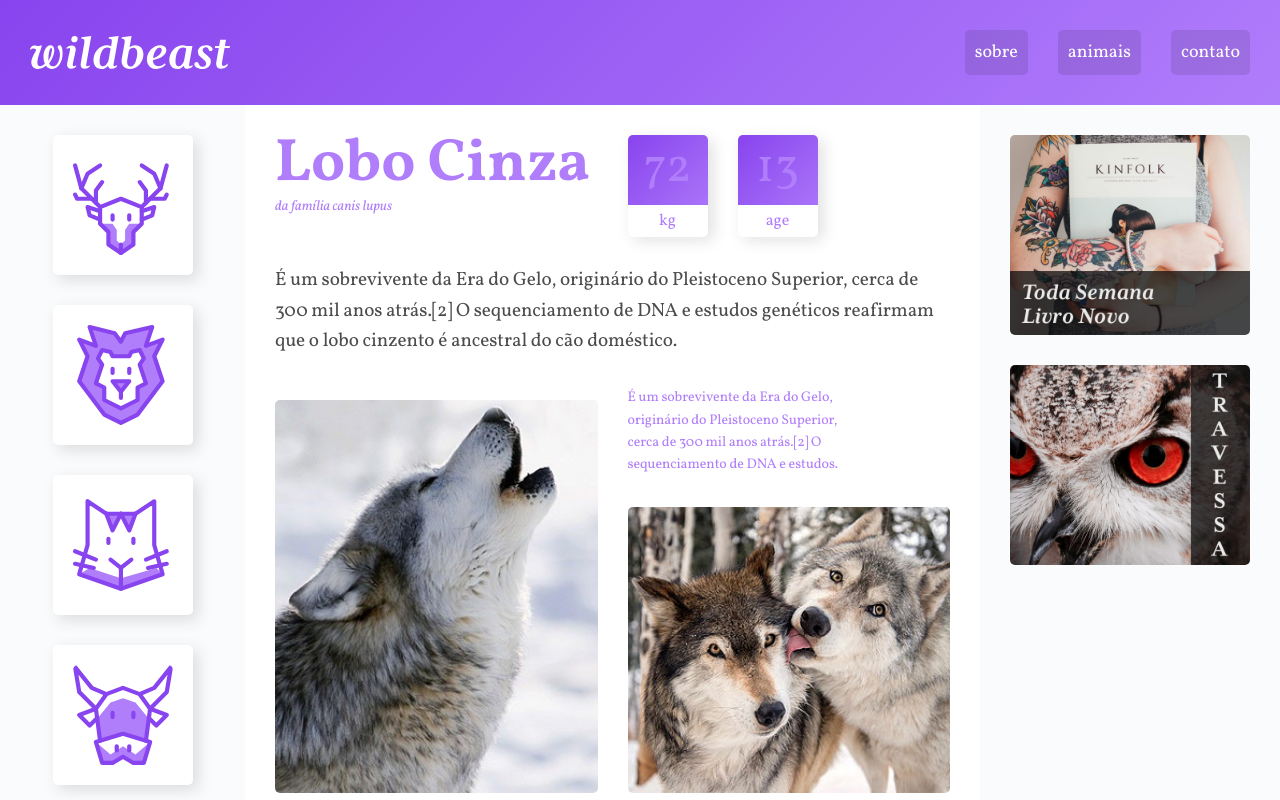
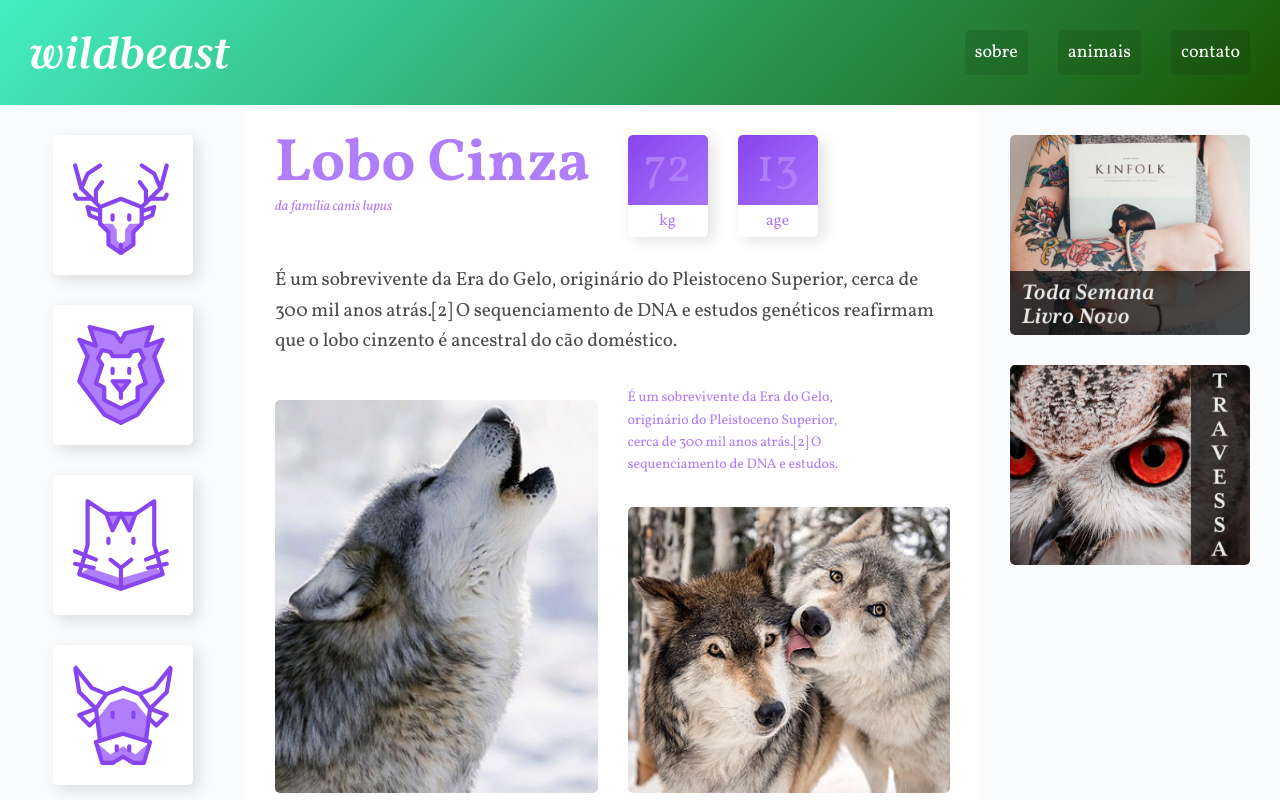
Before and after one commit to lxcasmaciel/wildbeast, a plain HTML site: page index.html in a window 1280 px wide. Shown: the top 800 px of the page. Drawn offline with Linux system fonts and the light colour scheme.

Commit message:
altera cor do header

```diff
--- a/style.css
+++ b/style.css
@@ -63,7 +63,7 @@ img {
 
 .header {
   grid-area: header;
-  background: linear-gradient(135deg, #8844ee, #b07dfb);
+  background: linear-gradient(135deg, #44eec3, #195501);
   padding: 30px;
   display: grid;
   grid-template-columns: 1fr auto;
```
